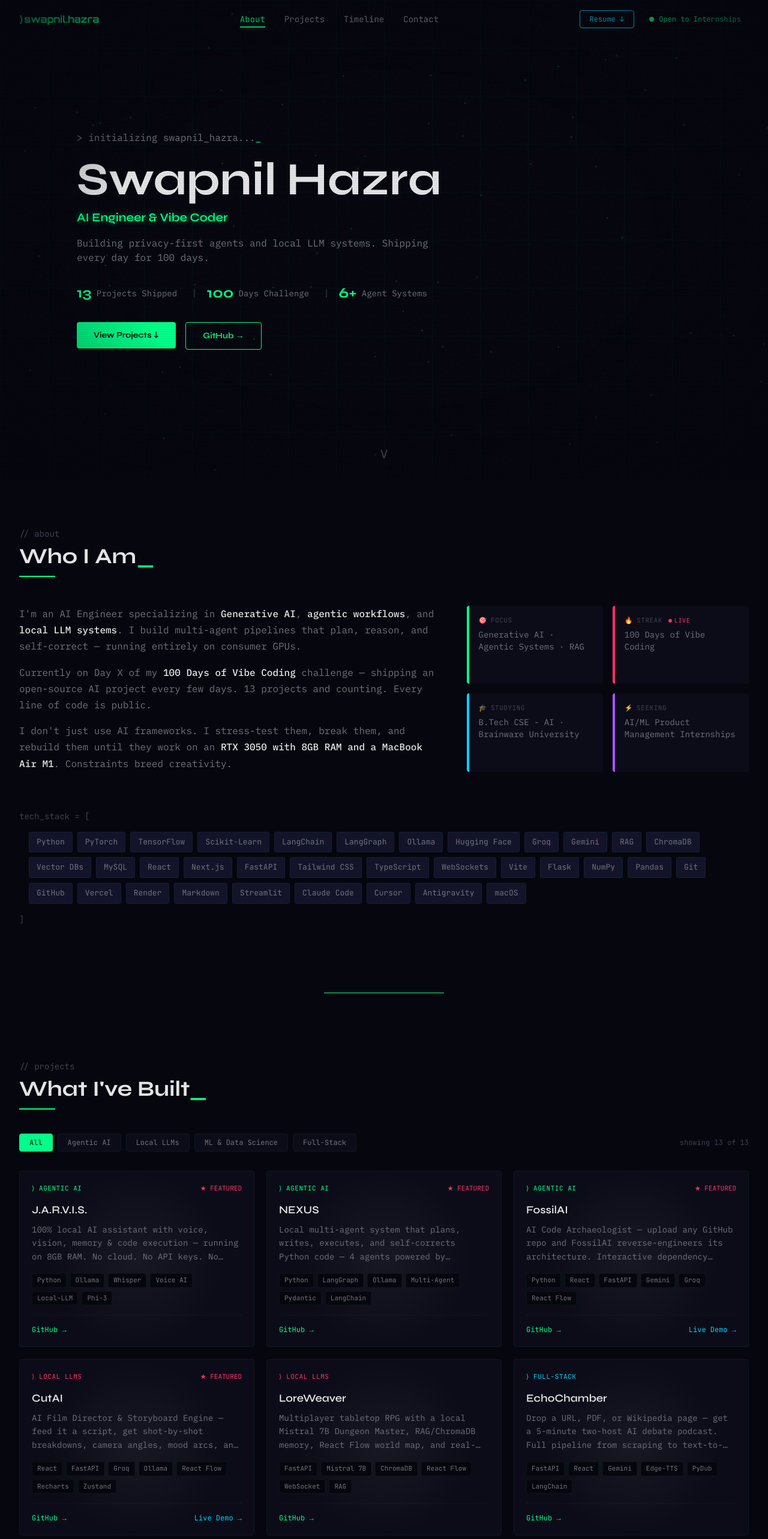
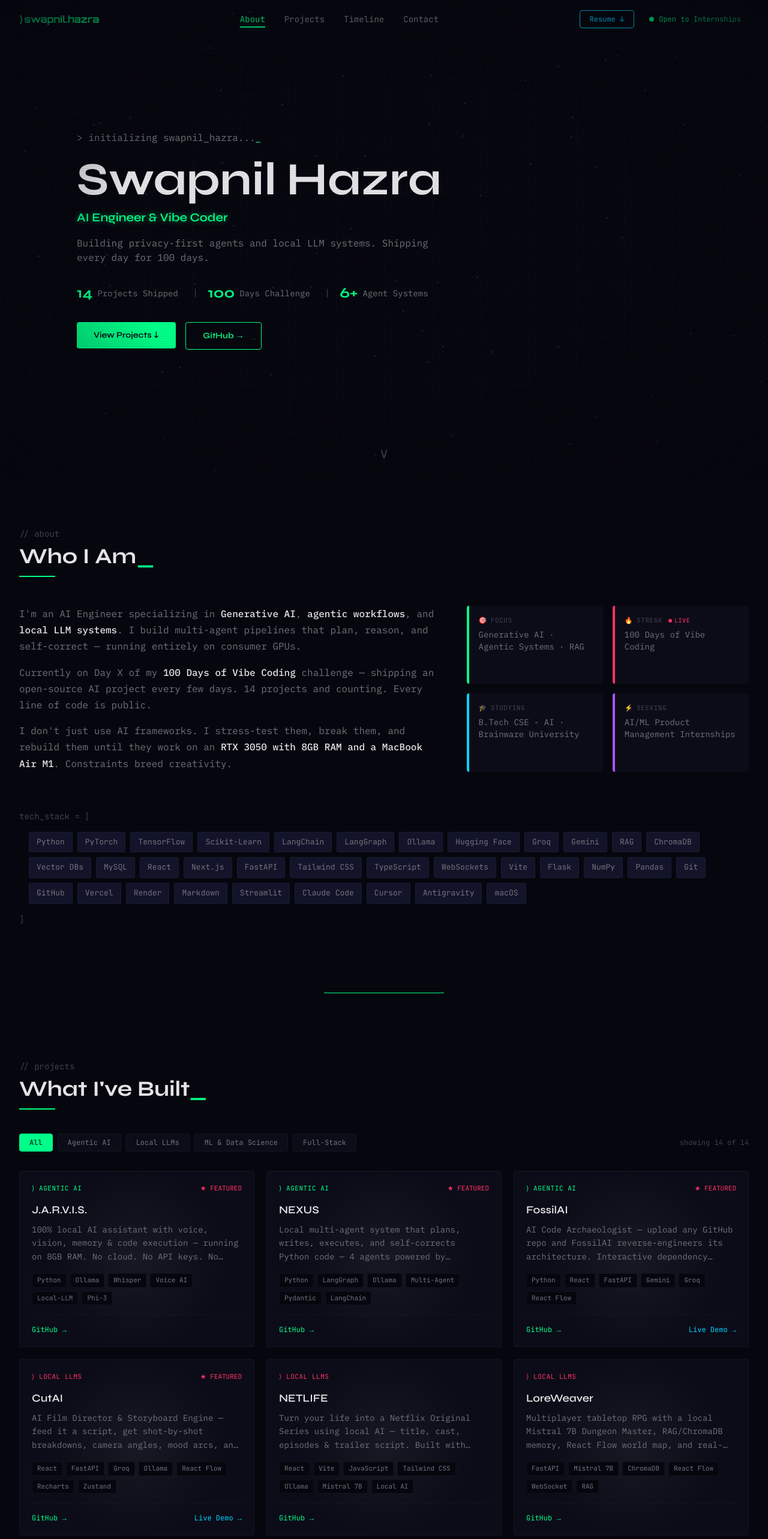
Before and after one commit to Swapnil-bo/Portfolio, a React (Vite) app: page / in a window 1280 px wide. Shown: the top 2566 px of the page at 60% size. Built offline with nearby package versions, Linux system fonts and the light colour scheme.

Commit message:
feat: add NETLIFE project
Co-Authored-By: Claude Opus 4.6 <noreply@anthropic.com>

```diff
--- a/src/components/About.jsx
+++ b/src/components/About.jsx
@@ -87,7 +87,7 @@ function About() {
             <p>
               Currently on Day X of my{' '}
               <span style={{ color: 'var(--text-primary)', fontWeight: 500 }}>100 Days of Vibe Coding</span>{' '}
-              challenge — shipping an open-source AI project every few days. 13 projects and counting. Every
+              challenge — shipping an open-source AI project every few days. 14 projects and counting. Every
               line of code is public.
             </p>
             <p>
--- a/src/components/BootSequence.jsx
+++ b/src/components/BootSequence.jsx
@@ -4,7 +4,7 @@ import { motion } from 'framer-motion'
 const bootLines = [
   '[BOOT] Neural Terminal v2.0.26',
   '[INIT] Loading identity matrix... OK',
-  '[SCAN] 13 projects indexed',
+  '[SCAN] 14 projects indexed',
   '[LINK] GitHub connection established',
   '[SYS]  All modules operational',
   '> Welcome. Initializing interface...',
--- a/src/components/Hero.jsx
+++ b/src/components/Hero.jsx
@@ -6,7 +6,7 @@ import { playClickSound } from '../utils/hoverSound'
 const typedText = '> initializing swapnil_hazra...'
 
 const stats = [
-  { value: 13, label: 'Projects Shipped', suffix: '' },
+  { value: 14, label: 'Projects Shipped', suffix: '' },
   { value: 100, label: 'Days Challenge', suffix: '' },
   { value: 6, label: 'Agent Systems', suffix: '+' },
 ]
--- a/src/data/projects.js
+++ b/src/data/projects.js
@@ -34,6 +34,15 @@ export const projects = [
     featured: true,
     github: "https://github.com/Swapnil-bo/CutAI",
     demo: "https://cut-ai-nbx8.vercel.app/"
+  },
+  {
+    name: "NETLIFE",
+    desc: "Turn your life into a Netflix Original Series using local AI — title, cast, episodes & trailer script. Built with React + Mistral 7B via Ollama. No API keys. No cloud. Runs 100% on your machine.",
+    tags: ["React", "Vite", "JavaScript", "Tailwind CSS", "Ollama", "Mistral 7B", "Local AI"],
+    category: "Local LLMs",
+    featured: false,
+    github: "https://github.com/Swapnil-bo/NETLIFE",
+    demo: null
   },
   {
     name: "LoreWeaver",
```
